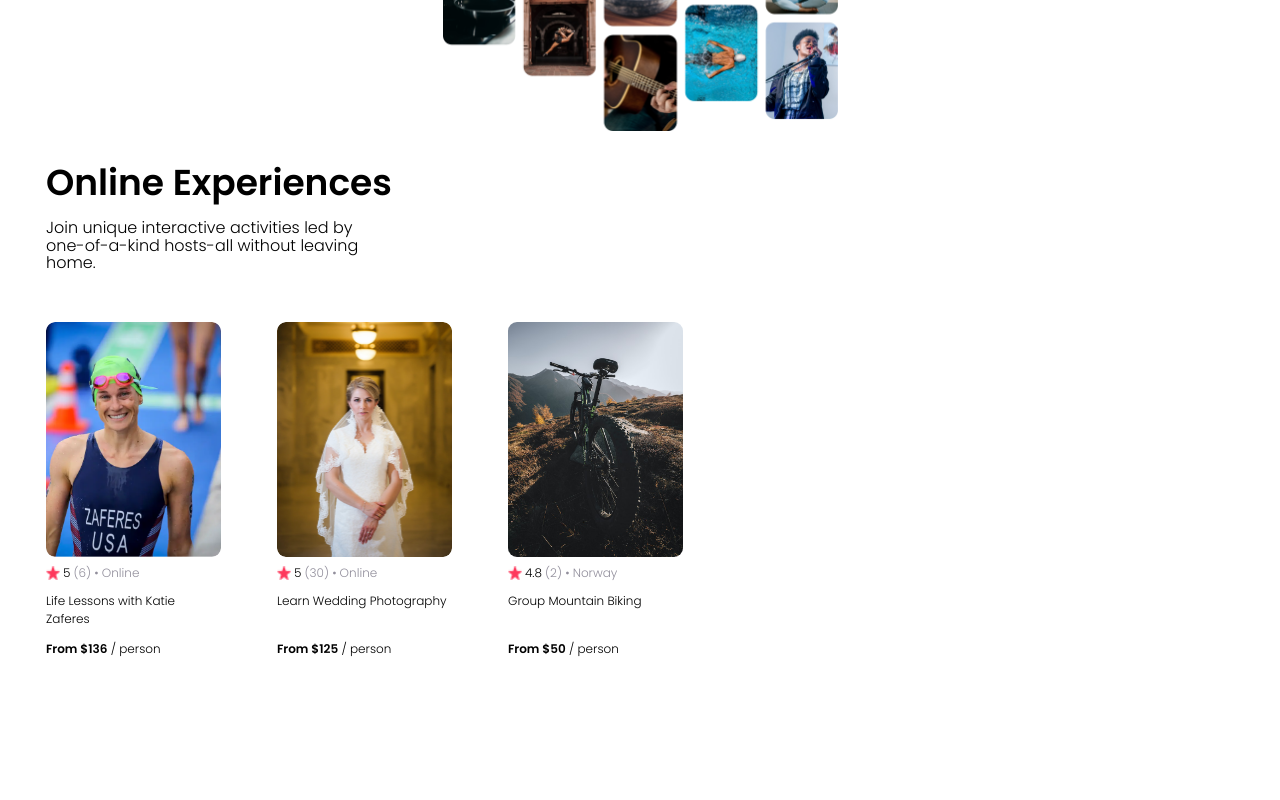
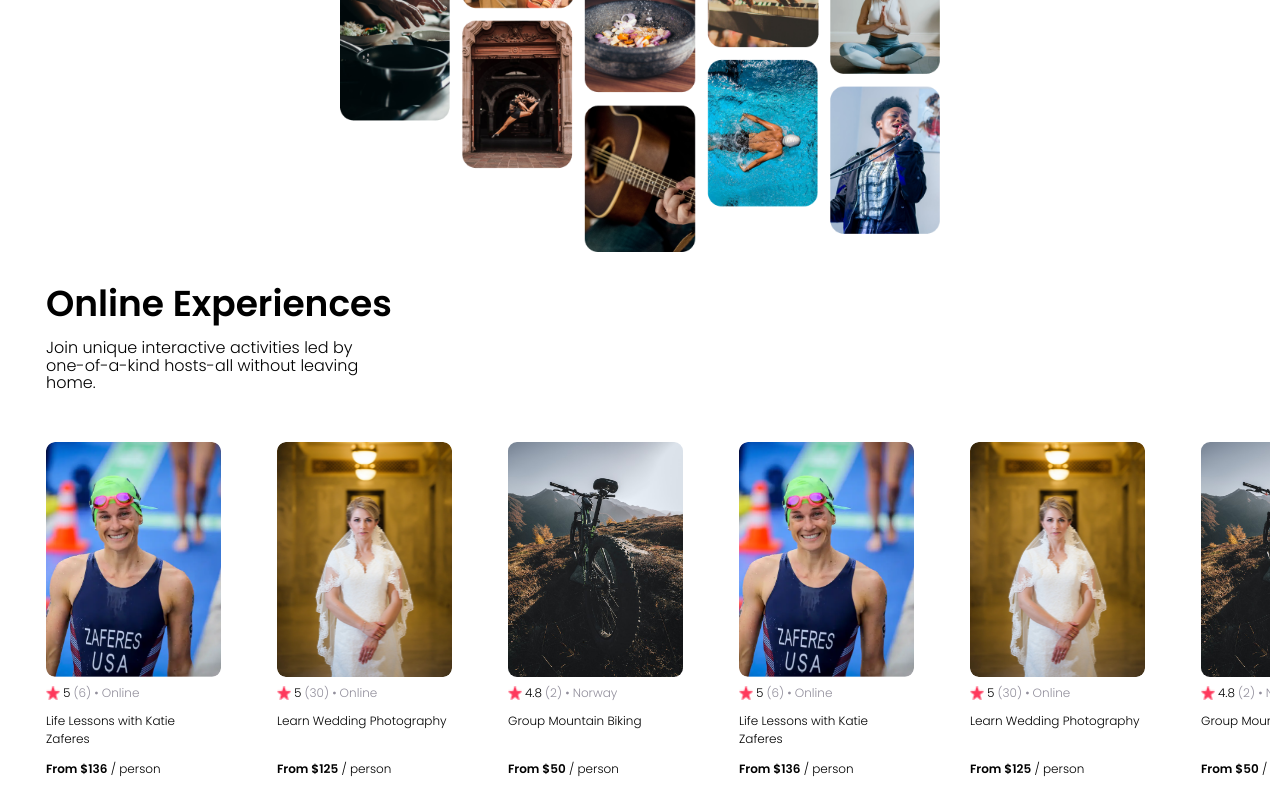
Before and after one commit to MrAbhishekShrestha/airbnb-clone-1, a React (Vite) app: page / in a window 1280 px wide. Shown: the part 250-1050 px from the top of the page. Before the commit the page ends 930 px from the top, so only its background shows below. Built offline with nearby package versions, Linux system fonts and the light colour scheme.

Commit message:
make hero image responsive | add more elements to the data array

```diff
--- a/src/App.css
+++ b/src/App.css
@@ -30,7 +30,9 @@
 }
 
 .hero-img {
-  width: 395px;
+  width: 600px;
+  max-width: 100%;
+  height: auto;
   align-self: center;
 }
 
--- a/src/App.jsx
+++ b/src/App.jsx
@@ -8,7 +8,7 @@
 const App = () => {
   const cards = masterData.map(elem => {
     const cardData = {
-      key: elem.id,
+      key: elem.id, //IMPORTANT
       img: elem.coverImg,
       title: elem.title,
       rating: elem.stats.rating,
--- a/src/data.js
+++ b/src/data.js
@@ -37,5 +37,44 @@
     },
     location: "Norway",
     openSpots: 3,
+  },
+  {
+    id: 4,
+    title: "Life Lessons with Katie Zaferes",
+    description: "I will share with you what I call \"Positively Impactful Moments of Disappointment.\" Throughout my career, many of my highest moments only came after setbacks and losses. But learning from those difficult moments is what gave me the ability to rise above them and reach my goals.",
+    price: 136,
+    coverImg: "katie-zaferes.png",
+    stats: {
+        rating: 5.0,
+        reviewCount: 6
+    },
+    location: "Online",
+    openSpots: 0,
+  },
+  {
+    id: 5,
+    title: "Learn Wedding Photography",
+    description: "Interested in becoming a wedding photographer? For beginner and experienced photographers alike, join us in learning techniques required to leave the happy couple with memories that'll last a lifetime.",
+    price: 125,
+    coverImg: "wedding-photography.png",
+    stats: {
+        rating: 5.0,
+        reviewCount: 30
+    },
+    location: "Online",
+    openSpots: 27,
+  },
+  {
+    id: 6,
+    title: "Group Mountain Biking",
+    description: "Experience the beautiful Norwegian landscape and meet new friends all while conquering rugged terrain on your mountain bike. (Bike provided!)",
+    price: 50,
+    coverImg: "mountain-bike.jpg",
+    stats: {
+        rating: 4.8,
+        reviewCount: 2
+    },
+    location: "Norway",
+    openSpots: 3,
   }
 ]
```
